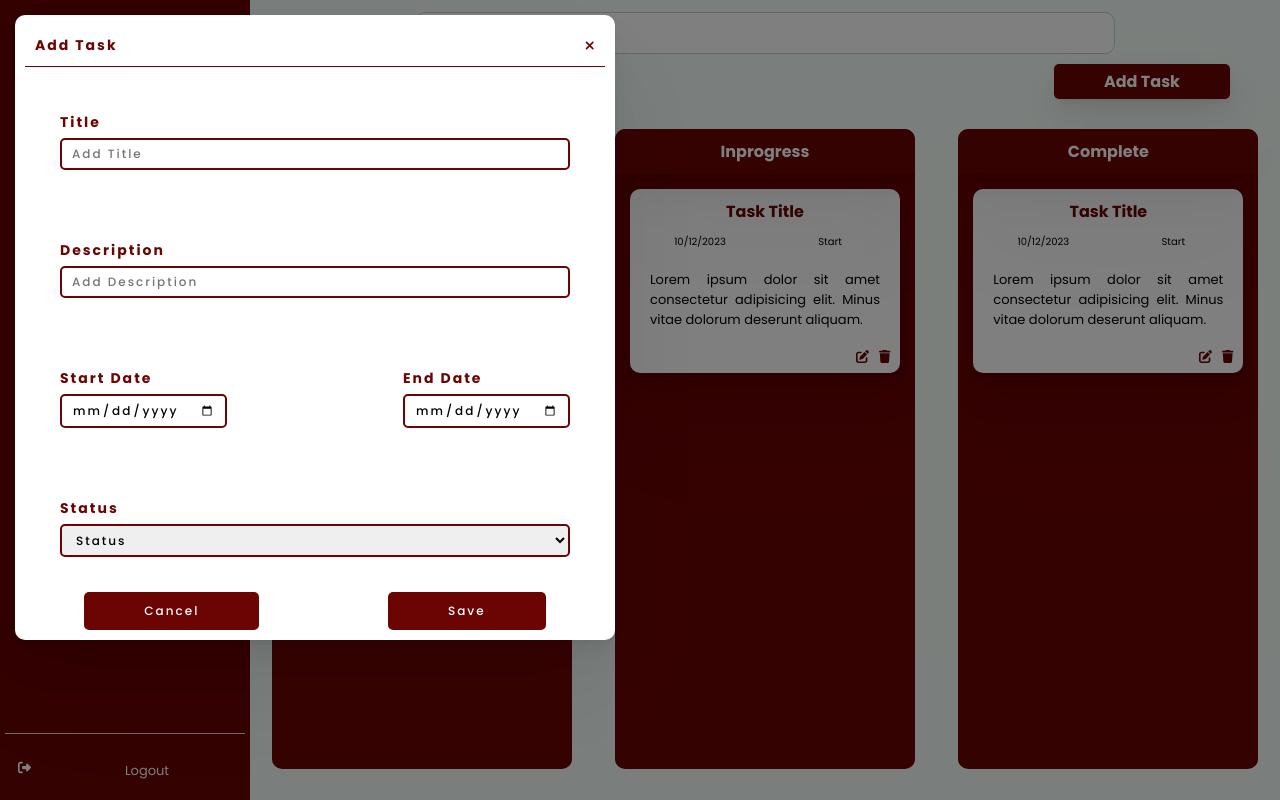
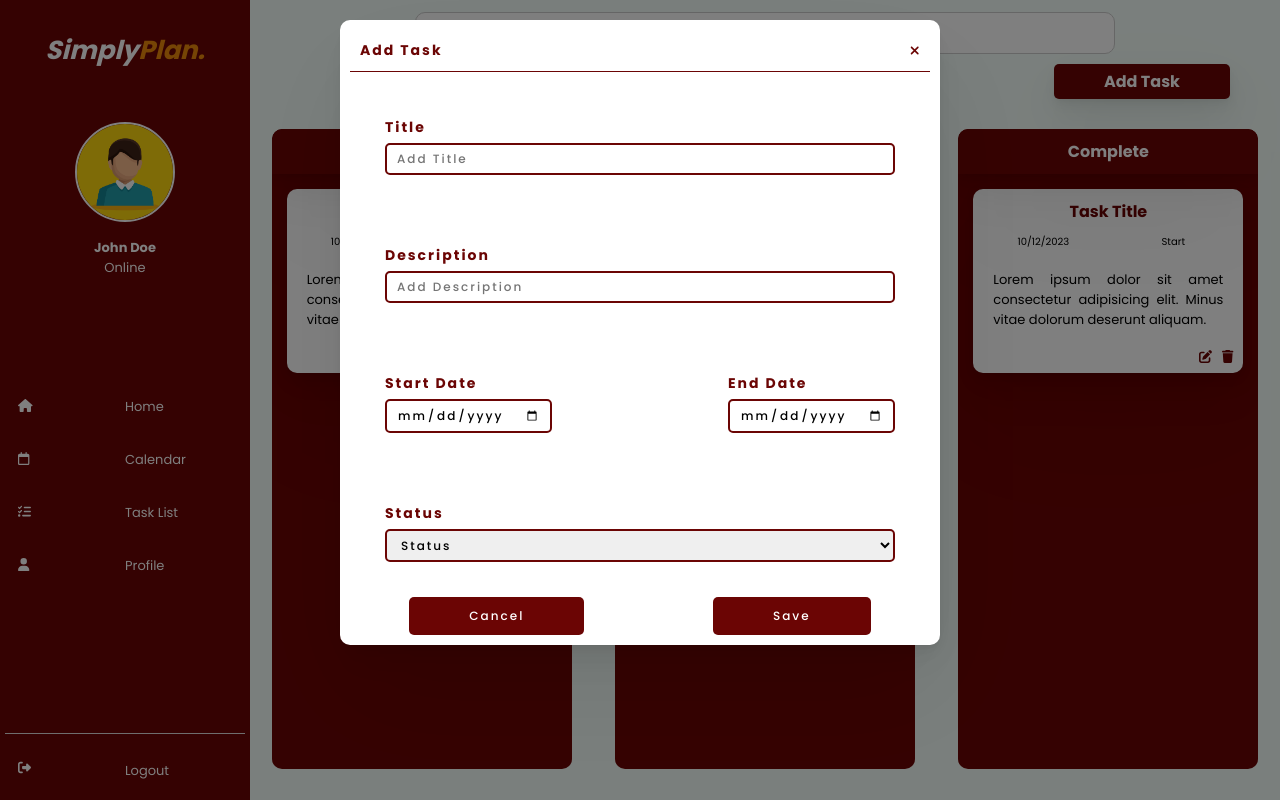
Before and after one commit to Murage-Ivy/todo-app, a React (Create React App) app: page /tasklist in a window 1280 px wide. Both pictures are taken after typing "Sample" into the empty fields and a click on the button "Add Task". Built offline with nearby package versions, Linux system fonts and the light colour scheme.

Commit message:
Add closing form functionality

```diff
--- a/src/Components/AddTaskForm.jsx
+++ b/src/Components/AddTaskForm.jsx
@@ -15,7 +15,7 @@ function AddTaskForm() {
     <div className='task-form'>
       <div className='task-form-header'>
         <h2 className='task-form-title'>Add Task</h2>
-        <FontAwesomeIcon icon={faPlus} className='close-icon' />
+        <FontAwesomeIcon icon={faPlus} className='close-icon' onClick={handleChange} />
       </div>
       <form>
         <div className="task-form-group">
--- a/src/Components/Styles/AddTaskForm.css
+++ b/src/Components/Styles/AddTaskForm.css
@@ -14,6 +14,7 @@
     0.6px 6px 14.3px rgba(0, 0, 0, 0.035),
     1.1px 10.7px 25.5px rgba(0, 0, 0, 0.042),
     2.1px 20.1px 47.6px rgba(0, 0, 0, 0.05), 5px 48px 114px rgba(0, 0, 0, 0.07);
+  margin: 20px auto;
 }
 
 .task-form > form {
@@ -34,6 +35,7 @@
 .close-icon {
   transform: rotate(45deg);
   color: var(--sidebar-color);
+  cursor: pointer;
 }
 
 .task-form-group {
```
